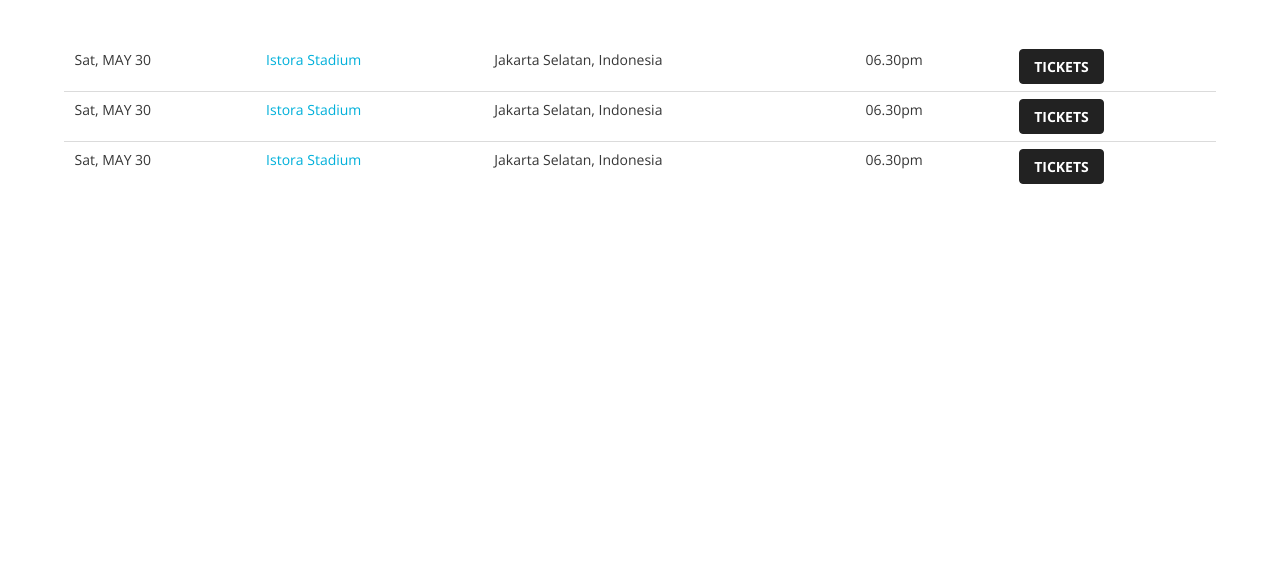
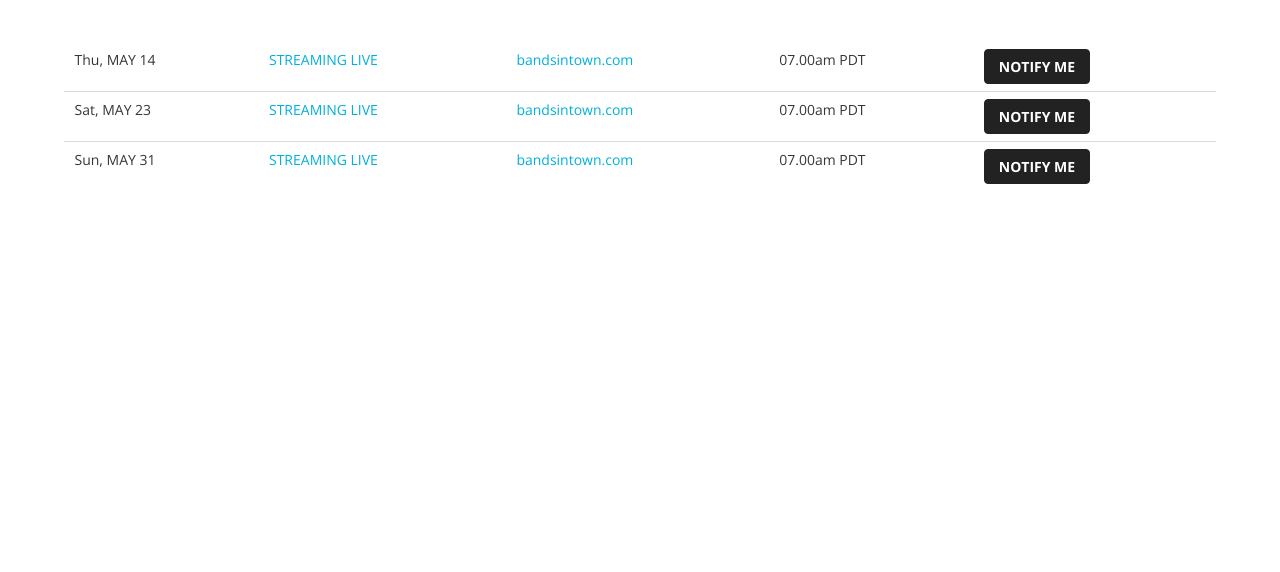
Before and after one commit to bedeviere/oneokrock, a website: page tourdates.html in a window 1280 px wide. Shown: the part 157-729 px from the top of the page. Drawn offline with nearby package versions, Linux system fonts and the light colour scheme.

Commit message:
update tour dates

```diff
--- a/tourdates.html
+++ b/tourdates.html
@@ -83,25 +83,25 @@
             <table class="table tourdates-table">
               <tbody>
                 <tr>
-                  <td>Sat, MAY 30</td>
-                  <td><a href="#">Istora Stadium</a></td>
-                  <td>Jakarta Selatan, Indonesia</td>
-                  <td>06.30pm</td>
-                  <td><a href="#" class="button button-default">Tickets</a></td>
+                  <td>Thu, MAY 14</td>
+                  <td><a href="https://www.bandsintown.com/e/102228266?affil_code=js_www.oneokrock.com&app_id=js_www.oneokrock.com&came_from=242&utm_campaign=event&utm_medium=web&utm_source=widget">STREAMING LIVE</a></td>
+                  <td><a href="bandsintown.com" target="_blank">bandsintown.com</a></td>
+                  <td>07.00am PDT</td>
+                  <td><a href="https://www.bandsintown.com/e/102228266?affil_code=js_www.oneokrock.com&app_id=js_www.oneokrock.com&came_from=242&trigger=notify_me&utm_campaign=notify_me_livestream&utm_medium=web&utm_source=widget" class="button button-default">Notify Me</a></td>
                 </tr>
                 <tr>
-                  <td>Sat, MAY 30</td>
-                  <td><a href="#">Istora Stadium</a></td>
-                  <td>Jakarta Selatan, Indonesia</td>
-                  <td>06.30pm</td>
-                  <td><a href="#" class="button button-default">Tickets</a></td>
+                  <td>Sat, MAY 23</td>
+                  <td><a href="https://www.bandsintown.com/e/102228272?affil_code=js_www.oneokrock.com&app_id=js_www.oneokrock.com&came_from=242&utm_campaign=event&utm_medium=web&utm_source=widget">STREAMING LIVE</a></td>
+                  <td><a href="bandsintown.com" target="_blank">bandsintown.com</a></td>
+                  <td>07.00am PDT</td>
+                  <td><a href="https://www.bandsintown.com/e/102228272?affil_code=js_www.oneokrock.com&app_id=js_www.oneokrock.com&came_from=242&trigger=notify_me&utm_campaign=notify_me_livestream&utm_medium=web&utm_source=widget" class="button button-default">Notify Me</a></td>
                 </tr>
                 <tr>
-                  <td>Sat, MAY 30</td>
-                  <td><a href="#">Istora Stadium</a></td>
-                  <td>Jakarta Selatan, Indonesia</td>
-                  <td>06.30pm</td>
-                  <td><a href="#" class="button button-default">Tickets</a></td>
+                  <td>Sun, MAY 31</td>
+                  <td><a href="https://www.bandsintown.com/e/102228277?affil_code=js_www.oneokrock.com&app_id=js_www.oneokrock.com&came_from=242&utm_campaign=event&utm_medium=web&utm_source=widget">STREAMING LIVE</a></td>
+                  <td><a href="bandsintown.com" target="_blank">bandsintown.com</a></td>
+                  <td>07.00am PDT</td>
+                  <td><a href="https://www.bandsintown.com/e/102228277?affil_code=js_www.oneokrock.com&app_id=js_www.oneokrock.com&came_from=242&trigger=notify_me&utm_campaign=notify_me_livestream&utm_medium=web&utm_source=widget" class="button button-default">Notify Me</a></td>
                 </tr>
               </tbody>
             </table>
```
